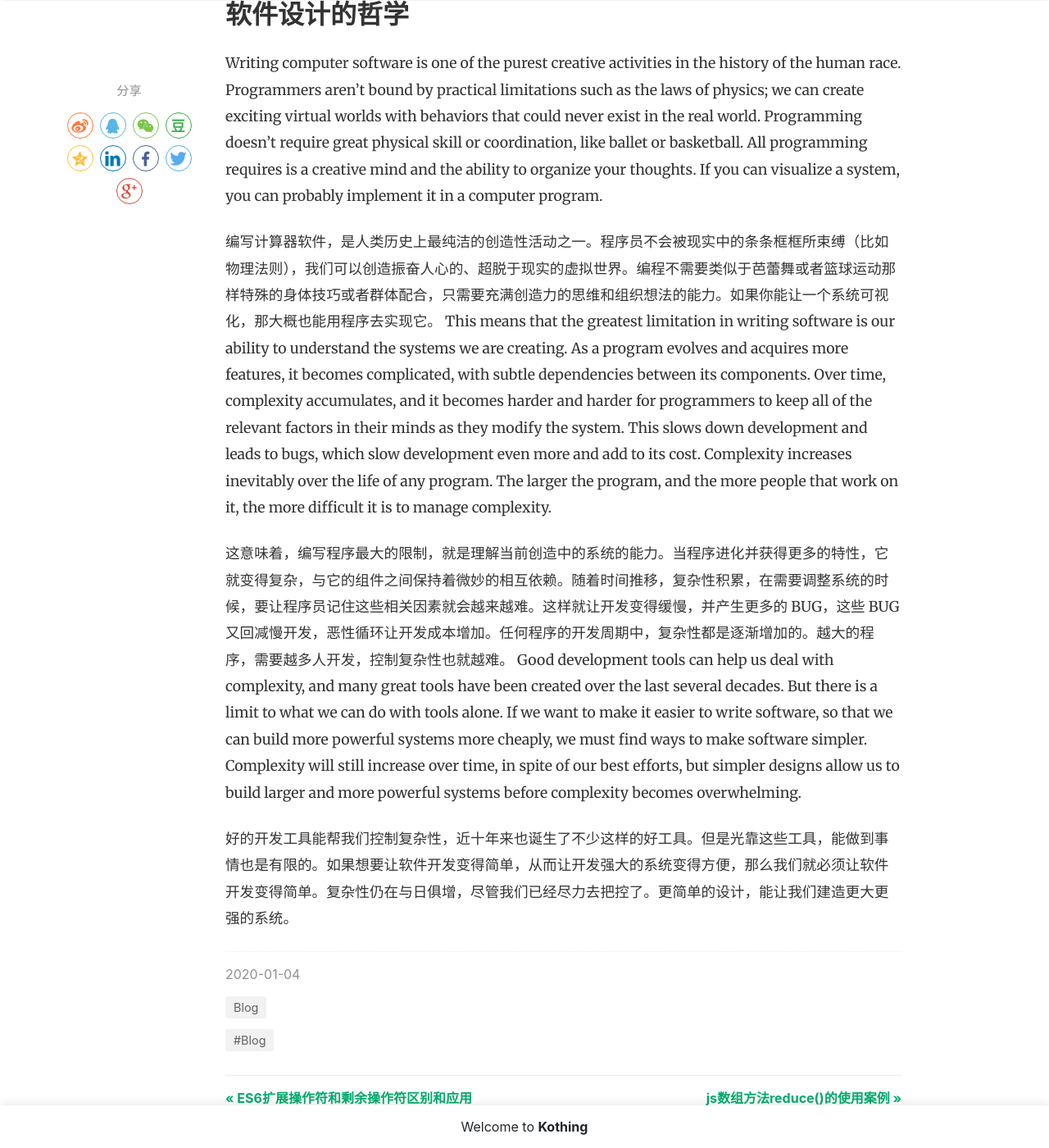
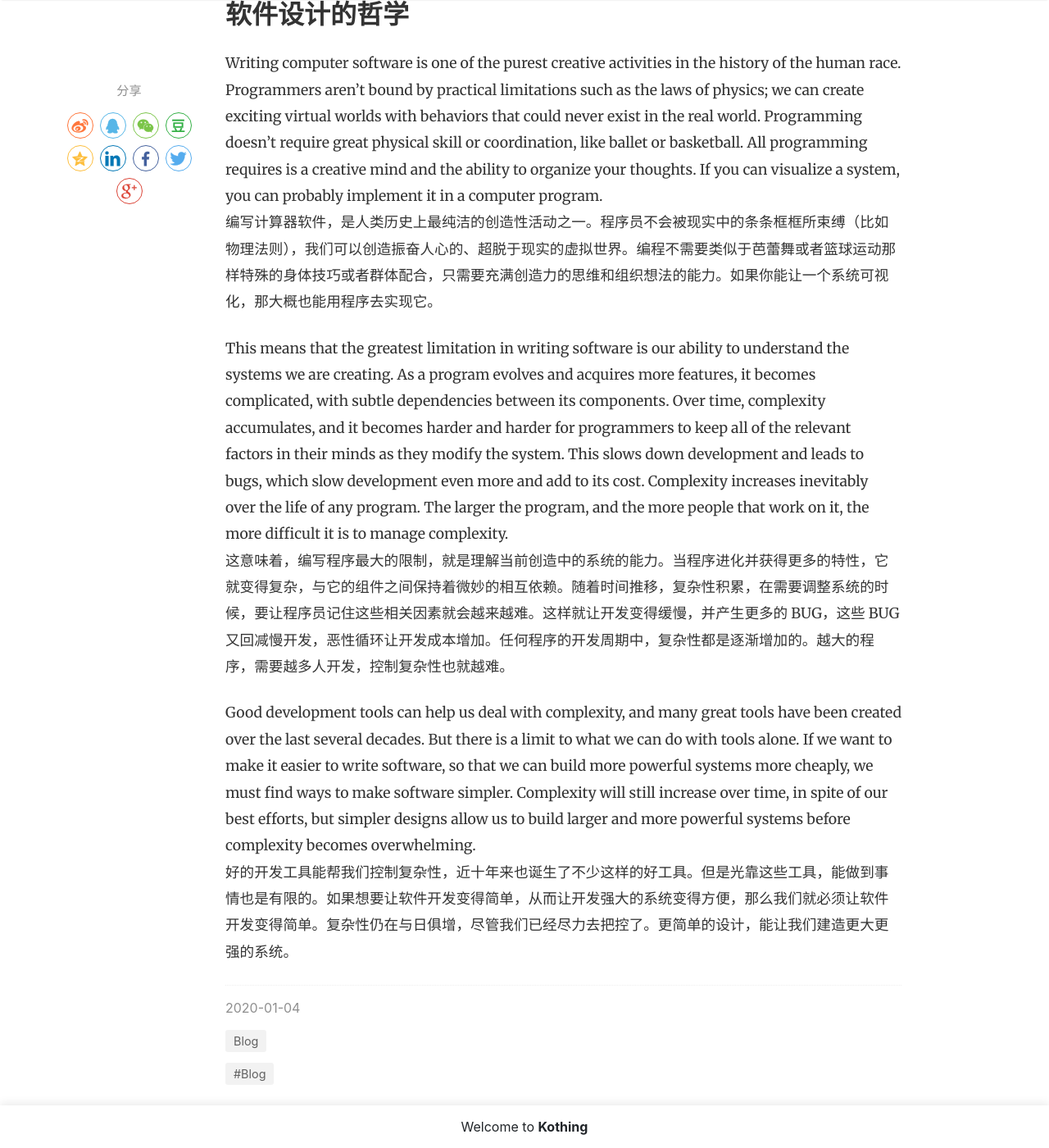
Before and after one commit to kothing/kothing.github.io, a Jekyll site: the page built from _posts/2020-01-04-philosophy-of-software-design.md, in a window 1280 px wide and 1400 px high, scrolled down 875 px. Shown: the whole window at 82% size. Built offline with Jekyll 4.4.1, drawn with Linux system fonts in a browser that asks for light colours; nearby versions of some CDN libraries; comment, search, counter and statistics services are not loaded.

```diff
--- a/_posts/2020-01-04-philosophy-of-software-design.md
+++ b/_posts/2020-01-04-philosophy-of-software-design.md
@@ -13,11 +13,12 @@ hidden: true
 # 软件设计的哲学
 
 Writing computer software is one of the purest creative activities in the history of the human race. Programmers aren’t bound by practical limitations such as the laws of physics; we can create exciting virtual worlds with behaviors that could never exist in the real world. Programming doesn’t require great physical skill or coordination, like ballet or basketball. All programming requires is a creative mind and the ability to organize your thoughts. If you can visualize a system, you can probably implement it in a computer program.
+编写计算器软件，是人类历史上最纯洁的创造性活动之一。程序员不会被现实中的条条框框所束缚（比如物理法则），我们可以创造振奋人心的、超脱于现实的虚拟世界。编程不需要类似于芭蕾舞或者篮球运动那样特殊的身体技巧或者群体配合，只需要充满创造力的思维和组织想法的能力。如果你能让一个系统可视化，那大概也能用程序去实现它。
 
-编写计算器软件，是人类历史上最纯洁的创造性活动之一。程序员不会被现实中的条条框框所束缚（比如物理法则），我们可以创造振奋人心的、超脱于现实的虚拟世界。编程不需要类似于芭蕾舞或者篮球运动那样特殊的身体技巧或者群体配合，只需要充满创造力的思维和组织想法的能力。如果你能让一个系统可视化，那大概也能用程序去实现它。
+
 This means that the greatest limitation in writing software is our ability to understand the systems we are creating. As a program evolves and acquires more features, it becomes complicated, with subtle dependencies between its components. Over time, complexity accumulates, and it becomes harder and harder for programmers to keep all of the relevant factors in their minds as they modify the system. This slows down development and leads to bugs, which slow development even more and add to its cost. Complexity increases inevitably over the life of any program. The larger the program, and the more people that work on it, the more difficult it is to manage complexity.
+这意味着，编写程序最大的限制，就是理解当前创造中的系统的能力。当程序进化并获得更多的特性，它就变得复杂，与它的组件之间保持着微妙的相互依赖。随着时间推移，复杂性积累，在需要调整系统的时候，要让程序员记住这些相关因素就会越来越难。这样就让开发变得缓慢，并产生更多的 BUG，这些 BUG 又回减慢开发，恶性循环让开发成本增加。任何程序的开发周期中，复杂性都是逐渐增加的。越大的程序，需要越多人开发，控制复杂性也就越难。
 
-这意味着，编写程序最大的限制，就是理解当前创造中的系统的能力。当程序进化并获得更多的特性，它就变得复杂，与它的组件之间保持着微妙的相互依赖。随着时间推移，复杂性积累，在需要调整系统的时候，要让程序员记住这些相关因素就会越来越难。这样就让开发变得缓慢，并产生更多的 BUG，这些 BUG 又回减慢开发，恶性循环让开发成本增加。任何程序的开发周期中，复杂性都是逐渐增加的。越大的程序，需要越多人开发，控制复杂性也就越难。
+
 Good development tools can help us deal with complexity, and many great tools have been created over the last several decades. But there is a limit to what we can do with tools alone. If we want to make it easier to write software, so that we can build more powerful systems more cheaply, we must find ways to make software simpler. Complexity will still increase over time, in spite of our best efforts, but simpler designs allow us to build larger and more powerful systems before complexity becomes overwhelming.
-
 好的开发工具能帮我们控制复杂性，近十年来也诞生了不少这样的好工具。但是光靠这些工具，能做到事情也是有限的。如果想要让软件开发变得简单，从而让开发强大的系统变得方便，那么我们就必须让软件开发变得简单。复杂性仍在与日俱增，尽管我们已经尽力去把控了。更简单的设计，能让我们建造更大更强的系统。
```
